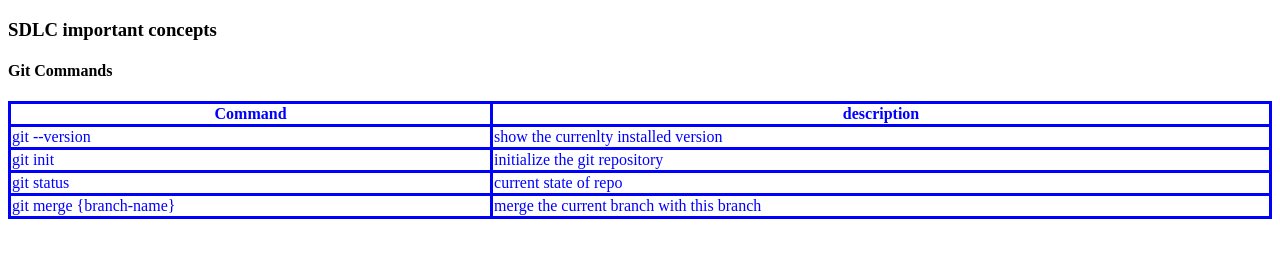
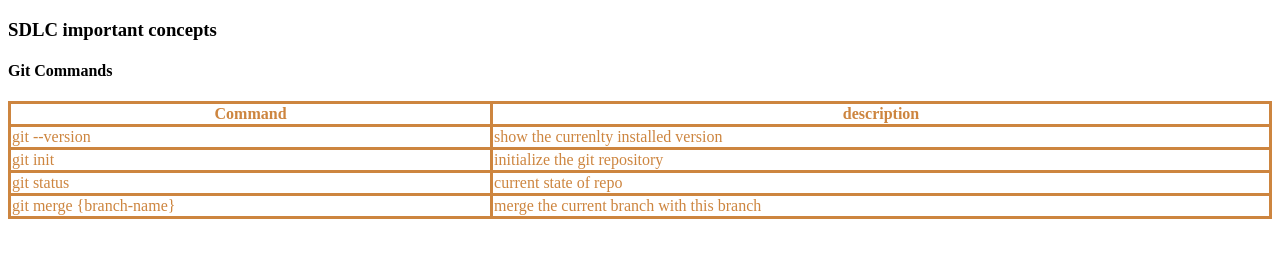
Before and after one commit to darklight-amit/python-refresher, a plain HTML site: page index.html in a window 1280 px wide. Drawn offline with Linux system fonts and the light colour scheme.

Commit message:
initialize changes for emergency fix

```diff
--- a/index.html
+++ b/index.html
@@ -11,7 +11,7 @@
 			}
 			th,td {
 					border: solid;
-					color: 	blue;
+					color: 	peru;
 			}
 		</style>
 	</head>
```
